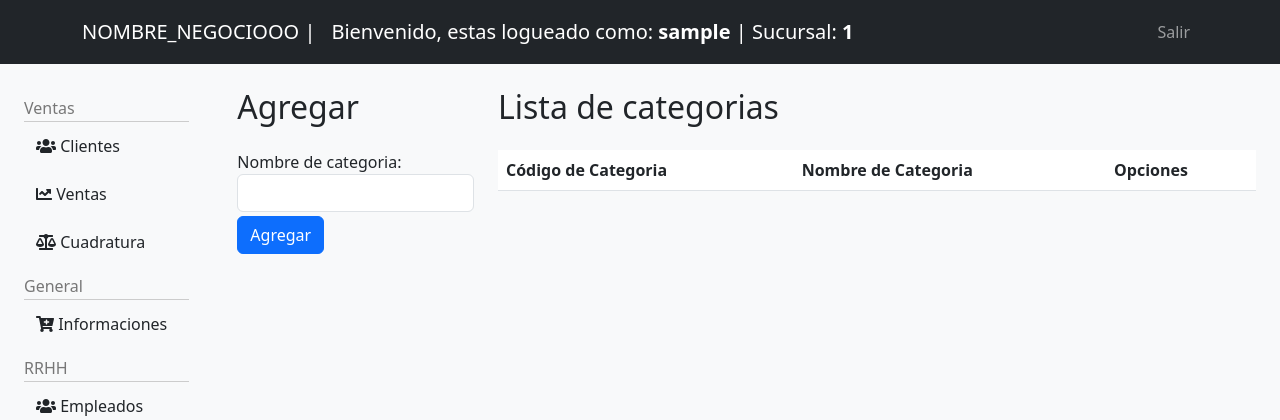
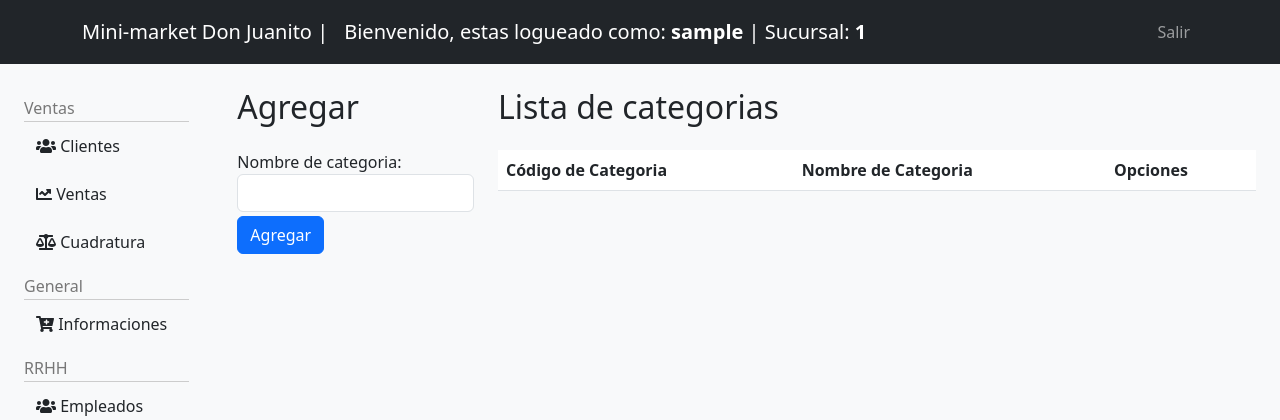
Before and after one commit to malarau/test-market, a Flask app: page /categorias in a window 1280 px wide. Shown: the top 420 px of the page. Run offline with Flask 3, Linux system fonts and the light colour scheme; the visitor is signed in with stand-in values (Sample User, id 1); data that the repository does not hold is empty.

Commit message:
creacion nombre mini-market

```diff
--- a/app/templates/layouts/navigation.html
+++ b/app/templates/layouts/navigation.html
@@ -3,7 +3,7 @@
 <header>
     <nav class="navbar navbar-expand-lg navbar-dark bg-dark">
         <div class="container">
-            <a class="navbar-brand" href="{{ url_for('informaciones') }}">NOMBRE_NEGOCIOOO | </a>
+            <a class="navbar-brand" href="{{ url_for('informaciones') }}"> Mini-market Don Juanito | </a>
             {% if username %}
                 {%if cargo==2%}
                     <span class="navbar-brand">Bienvenido, estas logueado como: <strong>{{username}}</strong> | Sucursal: <strong>{{sucursal}}</strong> | Caja: <strong>{{caja}}</strong>  </span>
```
